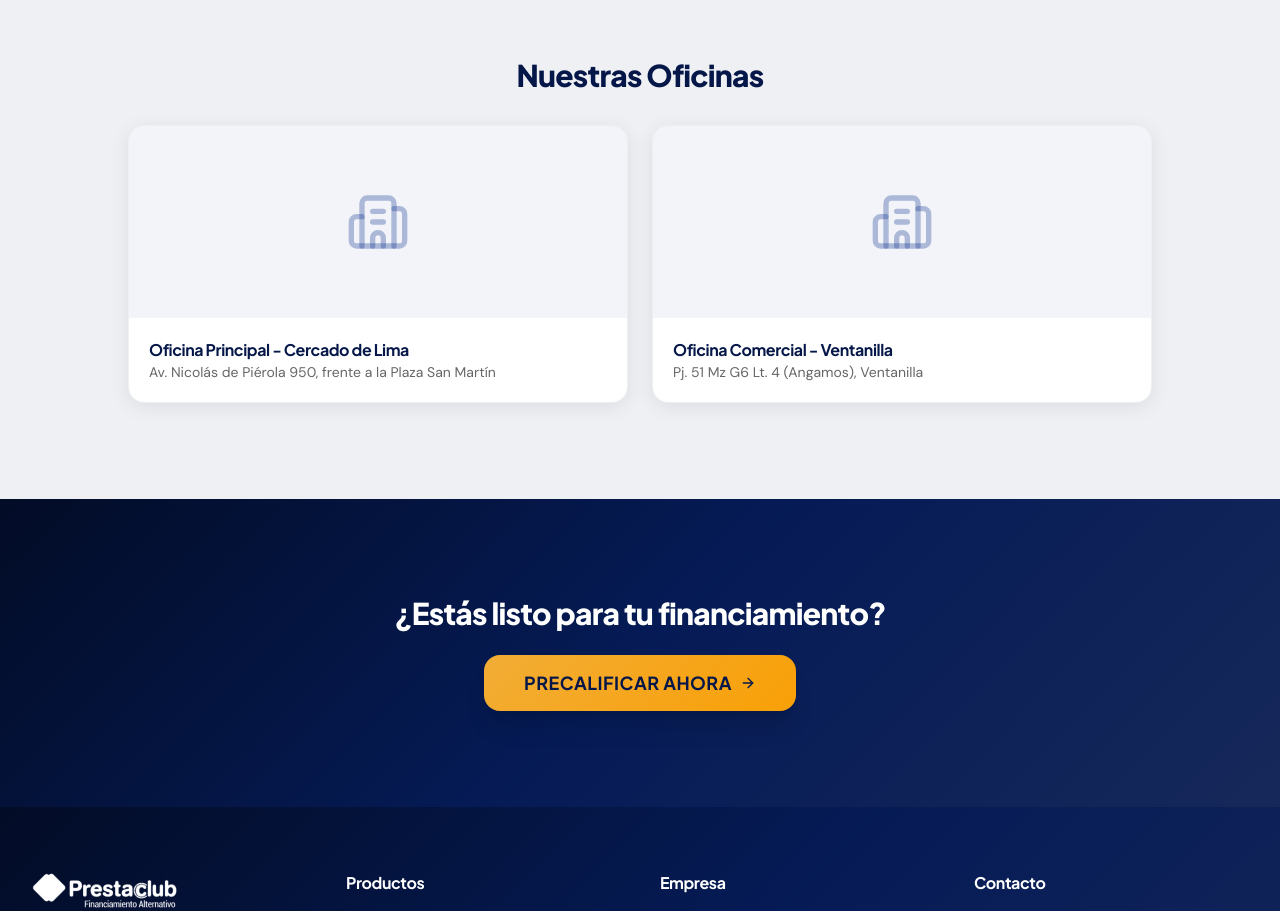
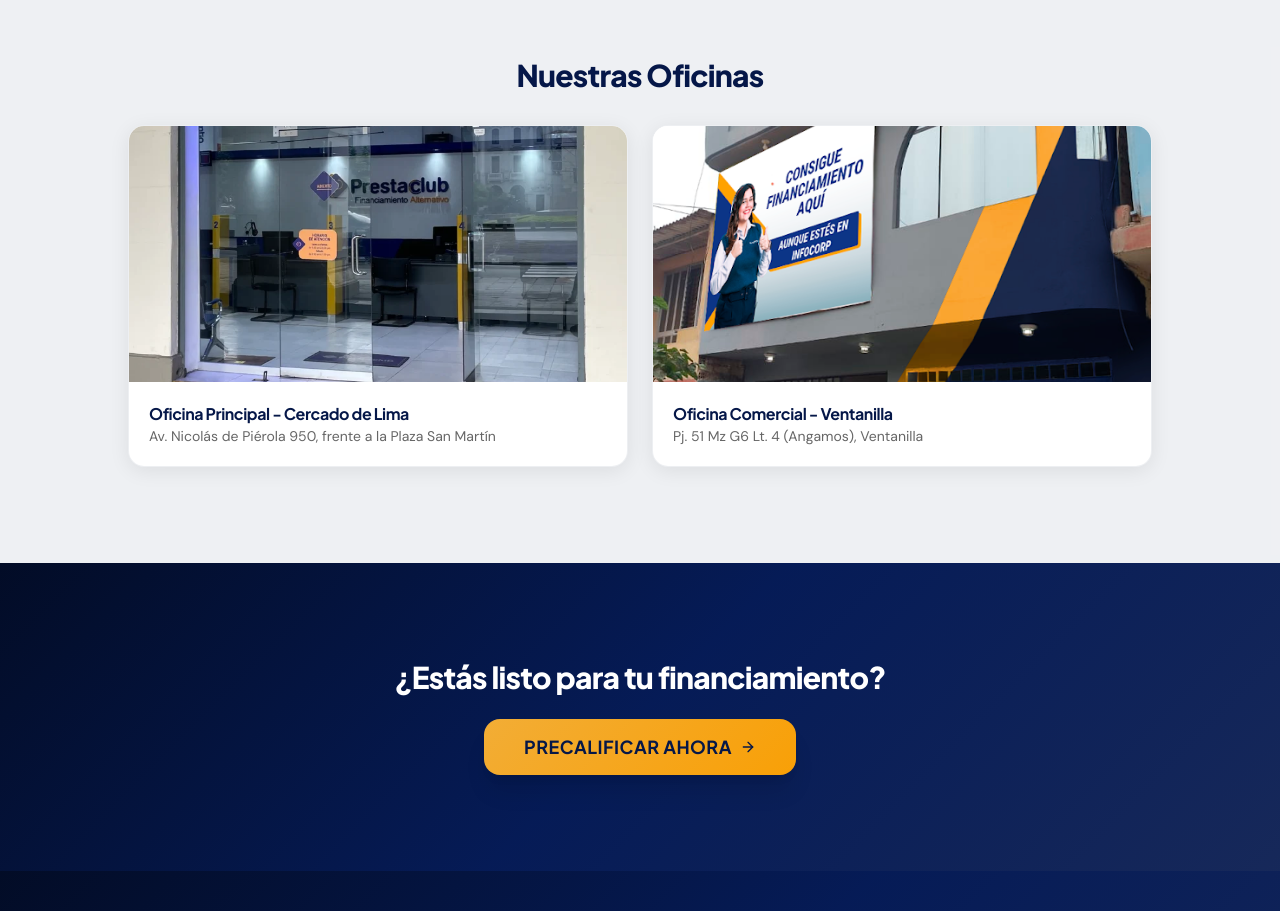
Before and after one commit to mayllon-design/prestaclub, a Next.js app: page /nosotros in a window 1280 px wide. Shown: the part 2240-3151 px from the top of the page. Built offline with nearby package versions, Linux system fonts and the light colour scheme.

Commit message:
update imagenes de sedess

```diff
--- a/src/features/nosotros/NosotrosPage.tsx
+++ b/src/features/nosotros/NosotrosPage.tsx
@@ -7,6 +7,7 @@
 import Image from "next/image";
 import teamWorking from "@/assets/team-working.jpg";
 import ubicacionPresta from "@/assets/ubicacion-presta.webp";
+import sedeVentanilla from "@/assets/sede-ventanilla.webp";
 import jdImage from "@/assets/jd.png";
 import hlImage from "@/assets/hl.png";
 import lmImage from "@/assets/lm.png";
@@ -121,18 +122,28 @@
                 <div className="container mx-auto max-w-5xl">
                     <h2 className="text-3xl font-extrabold text-foreground mb-8 text-center">Nuestras Oficinas</h2>
                     <div className="grid md:grid-cols-2 gap-6">
-                        <div className="card-elevated overflow-hidden">
-                            <div className="h-48 bg-primary/5 flex items-center justify-center">
-                                <Building2 className="h-16 w-16 text-primary/30" />
+                        <div className="card-elevated overflow-hidden group">
+                            <div className="h-64 relative overflow-hidden bg-white">
+                                <Image
+                                    src={ubicacionPresta}
+                                    alt="Oficina Principal PrestaClub"
+                                    fill
+                                    className="object-cover transition-transform duration-500 group-hover:scale-110"
+                                />
                             </div>
                             <div className="p-5">
                                 <h3 className="font-bold text-foreground">Oficina Principal - Cercado de Lima</h3>
                                 <p className="text-sm text-muted-foreground font-body">Av. Nicolás de Piérola 950, frente a la Plaza San Martín</p>
                             </div>
                         </div>
-                        <div className="card-elevated overflow-hidden">
-                            <div className="h-48 bg-primary/5 flex items-center justify-center">
-                                <Building2 className="h-16 w-16 text-primary/30" />
+                        <div className="card-elevated overflow-hidden group">
+                            <div className="h-64 relative overflow-hidden bg-white">
+                                <Image
+                                    src={sedeVentanilla}
+                                    alt="Oficina Ventanilla PrestaClub"
+                                    fill
+                                    className="object-cover transition-transform duration-500 group-hover:scale-110"
+                                />
                             </div>
                             <div className="p-5">
                                 <h3 className="font-bold text-foreground">Oficina Comercial - Ventanilla</h3>
```
Also changed, not shown: src/assets/sede-ventanilla.webp (added).
